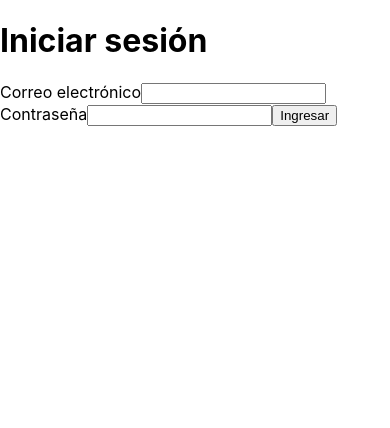
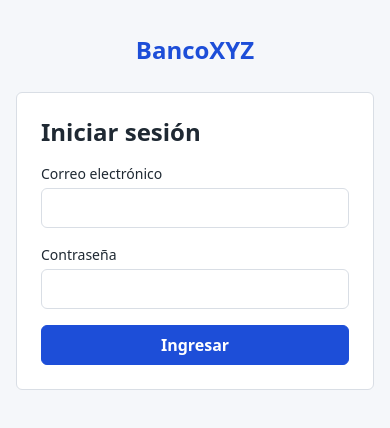
Before and after one commit to michaelgarciast/prueba-tecnica-bancoxyz, a React (Create React App) app: page /login in a window 390 px wide. Shown: the top 428 px of the page. Built offline with nearby package versions, Linux system fonts and the light colour scheme.

Commit message:
style(layout): polish ui, responsive layout and accessibility

```diff
--- a/public/index.html
+++ b/public/index.html
@@ -5,10 +5,10 @@
     <link rel="icon" href="%PUBLIC_URL%/favicon.ico" />
     <meta name="viewport" content="width=device-width, initial-scale=1" />
     <meta name="description" content="BancoXYZ - banca en línea" />
-    <title>BancoXYZ</title>
+    <title>BancoXYZ | Banca en línea</title>
   </head>
   <body>
-    <noscript>You need to enable JavaScript to run this app.</noscript>
+    <noscript>Necesitas habilitar JavaScript para usar esta aplicación.</noscript>
     <div id="root"></div>
   </body>
 </html>
--- a/src/App.tsx
+++ b/src/App.tsx
@@ -10,7 +10,9 @@ function Layout() {
   return (
     <>
       <Navbar />
-      <Outlet />
+      <div className="container">
+        <Outlet />
+      </div>
     </>
   );
 }
--- a/src/components/Navbar.tsx
+++ b/src/components/Navbar.tsx
@@ -5,18 +5,22 @@ export default function Navbar() {
   const { user, signOut } = useAuth();
   return (
     <header className="navbar">
-      <strong>BancoXYZ</strong>
-      <nav>
+      <div className="container navbar-inner">
+        <strong className="navbar-brand">BancoXYZ</strong>
+        <nav aria-label="Principal">
           <NavLink to="/" end>
             Inicio
           </NavLink>
           <NavLink to="/transfer">Transferir</NavLink>
           <NavLink to="/transfers">Historial</NavLink>
         </nav>
+        <div className="navbar-user">
           <span>{user?.name}</span>
-      <button type="button" onClick={signOut}>
+          <button type="button" className="btn-secondary" onClick={signOut}>
             Salir
           </button>
+        </div>
+      </div>
     </header>
   );
 }
--- a/src/components/TransferForm.tsx
+++ b/src/components/TransferForm.tsx
@@ -1,27 +1,35 @@
 import { FormEvent, useState } from 'react';
 import { ApiError, createTransfer } from '../api';
-import { todayLocal } from '../utils/format';
+import { formatDate, todayLocal } from '../utils/format';
 
 interface Props {
   currency: string;
+}
+
+type Field = 'value' | 'document' | 'date';
+
+interface FormError {
+  field?: Field;
+  message: string;
 }
 
 export default function TransferForm({ currency }: Props) {
   const [value, setValue] = useState('');
   const [document, setDocument] = useState('');
   const [date, setDate] = useState(todayLocal());
-  const [error, setError] = useState('');
+  const [error, setError] = useState<FormError | null>(null);
   const [success, setSuccess] = useState('');
   const [loading, setLoading] = useState(false);
 
   const handleSubmit = async (e: FormEvent) => {
     e.preventDefault();
-    setError('');
+    setError(null);
     setSuccess('');
     const amount = Number(value);
-    if (!(amount > 0)) return setError('El valor debe ser mayor a 0');
-    if (!document.trim()) return setError('El documento del destinatario es requerido');
-    if (date < todayLocal()) return setError('La fecha no puede ser pasada');
+    if (!(amount > 0)) return setError({ field: 'value', message: 'El valor debe ser mayor a 0' });
+    if (!document.trim())
+      return setError({ field: 'document', message: 'El documento del destinatario es requerido' });
+    if (date < todayLocal()) return setError({ field: 'date', message: 'La fecha no puede ser pasada' });
 
     setLoading(true);
     try {
@@ -32,33 +40,84 @@ export default function TransferForm({ currency }: Props) {
         transferDate: date,
       });
       if (res.status === 'error') throw new ApiError(400, res.message ?? '');
-      setSuccess(date > todayLocal() ? 'Transferencia agendada con éxito' : 'Transferencia realizada con éxito');
+      setSuccess(
+        date > todayLocal()
+          ? `Transferencia agendada para el ${formatDate(date)}`
+          : 'Transferencia realizada con éxito'
+      );
       setValue('');
       setDocument('');
       setDate(todayLocal());
     } catch (err) {
-      setError(err instanceof ApiError && err.message ? err.message : 'No se pudo realizar la transferencia');
+      setError({
+        message: err instanceof ApiError && err.message ? err.message : 'No se pudo realizar la transferencia',
+      });
     } finally {
       setLoading(false);
     }
   };
 
+  const fieldProps = (field: Field) =>
+    error?.field === field ? { 'aria-invalid': true, 'aria-describedby': `${field}-error` } : {};
+
+  const fieldError = (field: Field) =>
+    error?.field === field && (
+      <p id={`${field}-error`} className="field-error" role="alert">
+        {error.message}
+      </p>
+    );
+
   return (
-    <form className="card" onSubmit={handleSubmit}>
-      <label>
-        Valor ({currency})
-        <input type="number" step="any" value={value} onChange={(e) => setValue(e.target.value)} />
-      </label>
-      <label>
-        Documento del destinatario
-        <input value={document} onChange={(e) => setDocument(e.target.value)} />
-      </label>
-      <label>
-        Fecha
-        <input type="date" min={todayLocal()} value={date} onChange={(e) => setDate(e.target.value)} />
-      </label>
-      {error && <p role="alert">{error}</p>}
-      {success && <p role="status">{success}</p>}
+    <form className="card form" onSubmit={handleSubmit} noValidate>
+      <div className="field">
+        <label htmlFor="transfer-value">Valor ({currency})</label>
+        <input
+          id="transfer-value"
+          name="value"
+          type="number"
+          step="any"
+          min="0"
+          inputMode="decimal"
+          value={value}
+          onChange={(e) => setValue(e.target.value)}
+          {...fieldProps('value')}
+        />
+        {fieldError('value')}
+      </div>
+      <div className="field">
+        <label htmlFor="transfer-document">Documento del destinatario</label>
+        <input
+          id="transfer-document"
+          name="payeerDocument"
+          value={document}
+          onChange={(e) => setDocument(e.target.value)}
+          {...fieldProps('document')}
+        />
+        {fieldError('document')}
+      </div>
+      <div className="field">
+        <label htmlFor="transfer-date">Fecha</label>
+        <input
+          id="transfer-date"
+          name="transferDate"
+          type="date"
+          min={todayLocal()}
+          value={date}
+          onChange={(e) => setDate(e.target.value)}
+          {...fieldProps('date')}
+        />
+        {fieldError('date')}
+      </div>
+      {error && !error.field && (
+        <p className="alert alert-error" role="alert">
+          {error.message}
+        </p>
+      )}
+      {success && (
+        <p className="alert alert-success" role="status">
+          {success}
+        </p>
+      )}
       <button type="submit" disabled={loading}>
         {loading ? 'Enviando...' : 'Transferir'}
       </button>
--- a/src/index.css
+++ b/src/index.css
@@ -1,13 +1,353 @@
+:root {
+  --color-bg: #f5f7fa;
+  --color-surface: #ffffff;
+  --color-border: #d9dee5;
+  --color-text: #1f2933;
+  --color-muted: #52606d;
+  --color-accent: #1d4ed8;
+  --color-accent-hover: #1e40af;
+  --color-accent-soft: #eff4ff;
+  --color-success: #166534;
+  --color-success-bg: #f0fdf4;
+  --color-error: #b91c1c;
+  --color-error-bg: #fef2f2;
+
+  --font-sm: 0.875rem;
+  --font-md: 1rem;
+  --font-lg: 1.5rem;
+  --font-xl: 2rem;
+
+  --space-1: 4px;
+  --space-2: 8px;
+  --space-3: 16px;
+  --space-4: 24px;
+  --space-5: 32px;
+
+  --radius: 6px;
+  --control-height: 40px;
+}
+
+*,
+*::before,
+*::after {
+  box-sizing: border-box;
+}
+
 body {
   margin: 0;
-  font-family: -apple-system, BlinkMacSystemFont, 'Segoe UI', 'Roboto', 'Oxygen',
-    'Ubuntu', 'Cantarell', 'Fira Sans', 'Droid Sans', 'Helvetica Neue',
-    sans-serif;
+  background: var(--color-bg);
+  color: var(--color-text);
+  font-family: system-ui, -apple-system, 'Segoe UI', sans-serif;
+  font-size: var(--font-md);
+  line-height: 1.5;
   -webkit-font-smoothing: antialiased;
   -moz-osx-font-smoothing: grayscale;
 }
 
-code {
-  font-family: source-code-pro, Menlo, Monaco, Consolas, 'Courier New',
-    monospace;
+h1,
+h2 {
+  margin: 0 0 var(--space-3);
+  line-height: 1.25;
 }
+
+h1 {
+  font-size: var(--font-lg);
+}
+
+h2 {
+  font-size: var(--font-md);
+}
+
+p {
+  margin: 0;
+}
+
+a {
+  color: var(--color-accent);
+}
+
+:focus-visible {
+  outline: 2px solid var(--color-accent);
+  outline-offset: 2px;
+}
+
+.container {
+  max-width: 960px;
+  margin: 0 auto;
+  padding: var(--space-4) var(--space-3);
+}
+
+.navbar {
+  background: var(--color-surface);
+  border-bottom: 1px solid var(--color-border);
+}
+
+.navbar-inner {
+  display: flex;
+  flex-wrap: wrap;
+  align-items: center;
+  gap: var(--space-2) var(--space-3);
+  padding-top: var(--space-3);
+  padding-bottom: var(--space-3);
+}
+
+.navbar-brand {
+  font-size: var(--font-md);
+  color: var(--color-accent);
+}
+
+.navbar nav {
+  display: flex;
+  gap: var(--space-1);
+  order: 3;
+  width: 100%;
+}
+
+.navbar nav a {
+  padding: var(--space-1) var(--space-2);
+  border-radius: var(--radius);
+  color: var(--color-muted);
+  text-decoration: none;
+}
+
+.navbar nav a:hover {
+  color: var(--color-text);
+}
+
+.navbar nav a.active {
+  background: var(--color-accent-soft);
+  color: var(--color-accent);
+  font-weight: 600;
+}
+
+.navbar-user {
+  display: flex;
+  align-items: center;
+  gap: var(--space-2);
+  margin-left: auto;
+  color: var(--color-muted);
+  font-size: var(--font-sm);
+}
+
+.card {
+  background: var(--color-surface);
+  border: 1px solid var(--color-border);
+  border-radius: var(--radius);
+  padding: var(--space-4);
+  margin-bottom: var(--space-4);
+}
+
+.form {
+  display: flex;
+  flex-direction: column;
+  gap: var(--space-3);
+  max-width: 480px;
+}
+
+.field {
+  display: flex;
+  flex-direction: column;
+  gap: var(--space-1);
+  font-size: var(--font-sm);
+  font-weight: 500;
+}
+
+.field input {
+  width: 100%;
+  height: var(--control-height);
+  padding: 0 var(--space-2);
+  border: 1px solid var(--color-border);
+  border-radius: var(--radius);
+  background: var(--color-surface);
+  color: var(--color-text);
+  font: inherit;
+  font-weight: 400;
+}
+
+.field input:focus-visible {
+  outline: none;
+  border-color: var(--color-accent);
+  box-shadow: 0 0 0 1px var(--color-accent);
+}
+
+.field input[aria-invalid='true'] {
+  border-color: var(--color-error);
+}
+
+.field-error {
+  color: var(--color-error);
+  font-weight: 400;
+}
+
+button {
+  height: var(--control-height);
+  padding: 0 var(--space-3);
+  border: 1px solid var(--color-accent);
+  border-radius: var(--radius);
+  background: var(--color-accent);
+  color: #ffffff;
+  font: inherit;
+  font-weight: 600;
+  cursor: pointer;
+}
+
+button:hover:not(:disabled) {
+  background: var(--color-accent-hover);
+  border-color: var(--color-accent-hover);
+}
+
+button:disabled {
+  opacity: 0.6;
+  cursor: not-allowed;
+}
+
+.btn-secondary {
+  background: var(--color-surface);
+  color: var(--color-accent);
+}
+
+.btn-secondary:hover:not(:disabled) {
+  background: var(--color-accent-soft);
+  color: var(--color-accent-hover);
+}
+
+.navbar-user .btn-secondary {
+  height: 32px;
+}
+
+.alert {
+  padding: var(--space-2) var(--space-3);
+  border: 1px solid;
+  border-radius: var(--radius);
+  font-size: var(--font-sm);
+}
+
+.alert-error {
+  color: var(--color-error);
+  background: var(--color-error-bg);
+}
+
+.alert-success {
+  color: var(--color-success);
+  background: var(--color-success-bg);
+}
+
+.muted {
+  color: var(--color-muted);
+}
+
+.loading {
+  display: flex;
+  align-items: center;
+  gap: var(--space-2);
+  color: var(--color-muted);
+}
+
+.loading::before {
+  content: '';
+  width: 16px;
+  height: 16px;
+  border: 2px solid var(--color-border);
+  border-top-color: var(--color-accent);
+  border-radius: 50%;
+  animation: spin 0.8s linear infinite;
+}
+
+@keyframes spin {
+  to {
+    transform: rotate(360deg);
+  }
+}
+
+@media (prefers-reduced-motion: reduce) {
+  .loading::before {
+    animation: none;
+  }
+}
+
+.balance-label {
+  margin-bottom: var(--space-1);
+  color: var(--color-muted);
+  font-size: var(--font-sm);
+  font-weight: 500;
+}
+
+.balance {
+  font-size: var(--font-xl);
+  font-weight: 600;
+}
+
+.balance,
+.num {
+  font-variant-numeric: tabular-nums;
+}
+
+.login {
+  max-width: 400px;
+  margin: var(--space-5) auto;
+  padding: 0 var(--space-3);
+}
+
+.login-brand {
+  margin-bottom: var(--space-4);
+  color: var(--color-accent);
+  font-size: var(--font-lg);
+  font-weight: 700;
+  text-align: center;
+}
+
+.login .form {
+  max-width: none;
+}
+
+.filters {
+  display: grid;
+  gap: var(--space-3);
+  align-items: end;
+}
+
+.table-wrap {
+  overflow-x: auto;
+  background: var(--color-surface);
+  border: 1px solid var(--color-border);
+  border-radius: var(--radius);
+}
+
+table {
+  width: 100%;
+  border-collapse: collapse;
+}
+
+th,
+td {
+  padding: var(--space-2) var(--space-3);
+  border-bottom: 1px solid var(--color-border);
+  text-align: left;
+  white-space: nowrap;
+}
+
+th {
+  color: var(--color-muted);
+  font-size: var(--font-sm);
+  font-weight: 600;
+}
+
+tbody tr:last-child td {
+  border-bottom: none;
+}
+
+th.num,
+td.num {
+  text-align: right;
+}
+
+@media (min-width: 640px) {
+  .navbar nav {
+    order: 0;
+    width: auto;
+  }
+
+  .filters {
+    grid-template-columns: repeat(4, 1fr) auto;
+  }
+}
--- a/src/pages/LoginPage.tsx
+++ b/src/pages/LoginPage.tsx
@@ -26,27 +26,43 @@ export default function LoginPage() {
   };
 
   return (
-    <main className="card">
+    <main className="login">
+      <p className="login-brand">BancoXYZ</p>
+      <div className="card">
         <h1>Iniciar sesión</h1>
-      <form onSubmit={handleSubmit}>
-        <label>
+        <form className="form" onSubmit={handleSubmit}>
+          <label className="field">
             Correo electrónico
-          <input type="email" required value={email} onChange={(e) => setEmail(e.target.value)} />
+            <input
+              type="email"
+              name="email"
+              required
+              autoComplete="email"
+              value={email}
+              onChange={(e) => setEmail(e.target.value)}
+            />
           </label>
-        <label>
+          <label className="field">
             Contraseña
             <input
               type="password"
+              name="password"
               required
+              autoComplete="current-password"
               value={password}
               onChange={(e) => setPassword(e.target.value)}
             />
           </label>
-        {error && <p role="alert">{error}</p>}
+          {error && (
+            <p className="alert alert-error" role="alert">
+              {error}
+            </p>
+          )}
           <button type="submit" disabled={loading}>
             {loading ? 'Ingresando...' : 'Ingresar'}
           </button>
         </form>
+      </div>
     </main>
   );
 }
```
Also changed, not shown: src/components/BalanceCard.tsx (+5 -3 lines), src/components/TransferFilters.tsx (+23 -9 lines), src/pages/TransferListPage.tsx (+17 -7 lines), src/pages/TransferPage.tsx (+9 -1 lines), 1 other file (tests, documents, lock files or other folders). Lines whose indentation alone changed are shown as unchanged.
